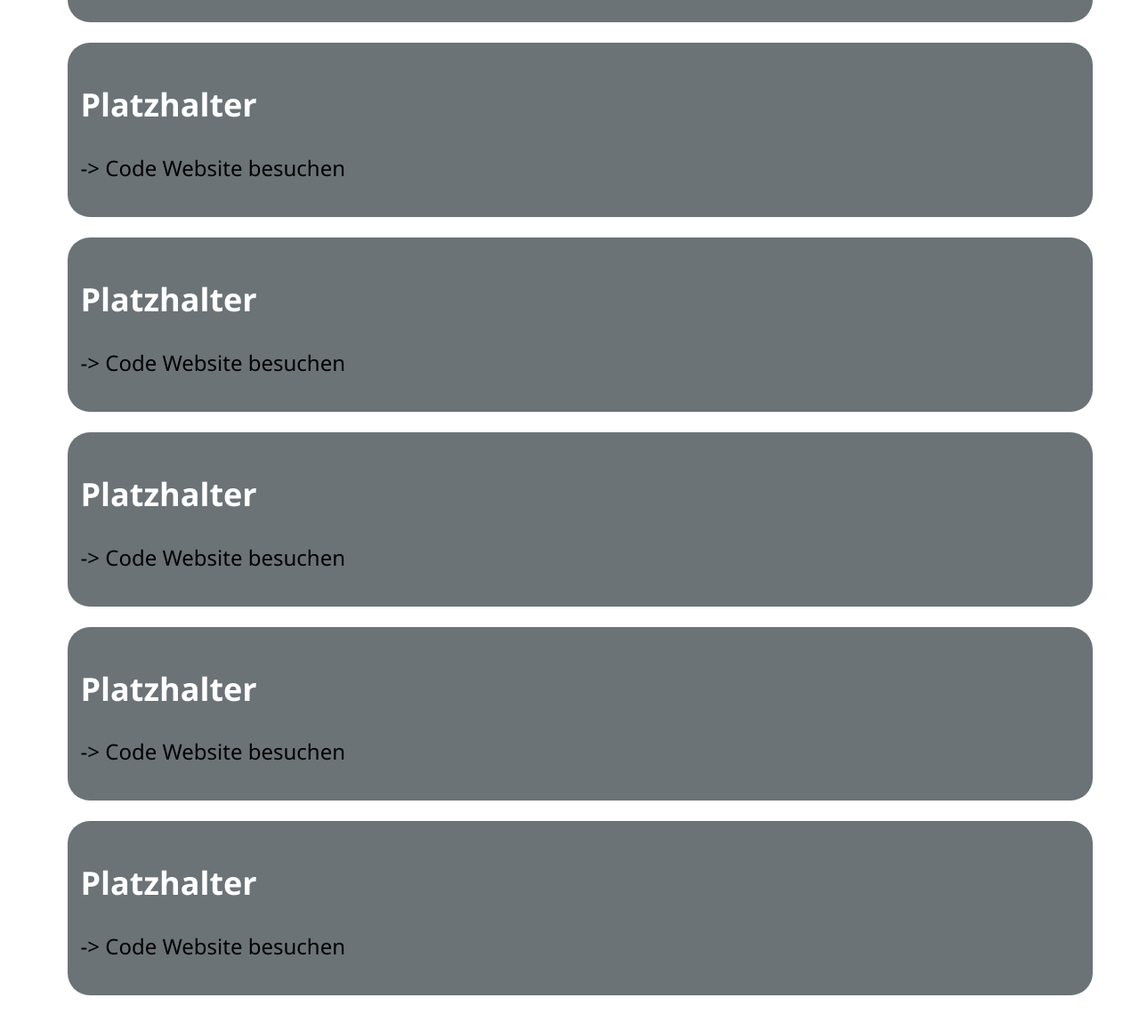
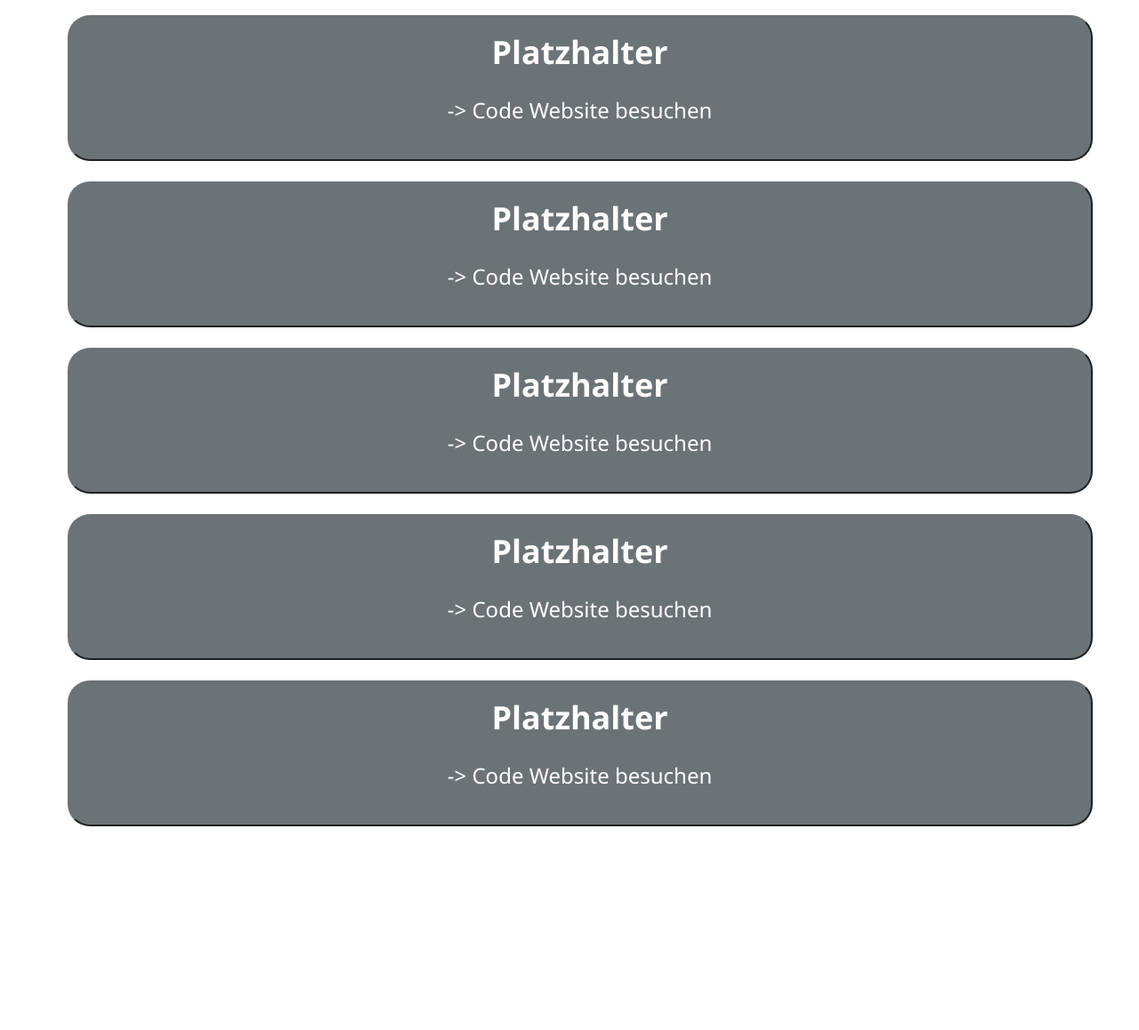
Before and after one commit to aCodingCube/NWT-Kurs.github.io, a plain HTML site: page index.html in a window 1280 px wide. Shown: the part 1725-2883 px from the top of the page at 89% size. After the commit the page ends 2729 px from the top, so only its background shows below. Drawn offline with Linux system fonts and the light colour scheme.

Commit message:
Updated CSS and HTML-Layout

```diff
--- a/index.html
+++ b/index.html
@@ -19,32 +19,35 @@
     </div>
 
     <div class="row">
-        <div class="column">
-            <h2 class="column-header">NWT Bierbrau-Programm</h2>
+        <button class="column" onclick="OpenInNewTab('https://github.com/aCodingCube/NWT-Bier')">
+            <span class="column-header">NWT Bierbrau-Programm</span>
             <p>-> Code Website besuchen</p>
-        </div>
+        </button>
 
-        <div class="column">
-            <h2 class="column-header">Platzhalter</h2>
+        <button class="column" onclick="OpenInNewTab('https://www.google.com')"">
+            <span class="column-header">Platzhalter</span>
             <p>-> Code Website besuchen</p>
-        </div>
+        </button>
 
-        <div class="column">
-            <h2 class="column-header">Platzhalter</h2>
+        <button class="column" onclick="OpenInNewTab('https://www.google.com')"">
+            <span class="column-header">Platzhalter</span>
             <p>-> Code Website besuchen</p>
-        </div>
-        <div class="column">
-            <h2 class="column-header">Platzhalter</h2>
+        </button>
+
+        <button class="column" onclick="OpenInNewTab('https://www.google.com')"">
+            <span class="column-header">Platzhalter</span>
             <p>-> Code Website besuchen</p>
-        </div>
-        <div class="column">
-            <h2 class="column-header">Platzhalter</h2>
+        </button>
+
+        <button class="column" onclick="OpenInNewTab('https://www.google.com')"">
+            <span class="column-header">Platzhalter</span>
             <p>-> Code Website besuchen</p>
-        </div>
-        <div class="column">
-            <h2 class="column-header">Platzhalter</h2>
+        </button>
+
+        <button class="column" onclick="OpenInNewTab('https://www.google.com')"">
+            <span class="column-header">Platzhalter</span>
             <p>-> Code Website besuchen</p>
-        </div>
+        </button>
     </div>
 
 </body>
--- a/script.js
+++ b/script.js
@@ -11,3 +11,8 @@ window.addEventListener('DOMContentLoaded',function() {
     console.log(numberOfEntries);
     this.document.getElementById("sub-heading").innerHTML += numberOfEntries;
 },false);
+
+function OpenInNewTab(url)
+{
+    window.open(url,'_blank').focus();
+}
--- a/style.css
+++ b/style.css
@@ -40,7 +40,8 @@ rgb hover 0, 104, 0
 
 .column-header
 {
-    color: white;
+    font-weight: bold;
+    font-size: 150%;
 }
 .column
 {
@@ -54,8 +55,51 @@ rgb hover 0, 104, 0
 
     /* elements */
     background-color: rgb(107, 115, 119);
+    border-color: rgb(107, 115, 119);
     border-radius: 25px;
     margin: 1%;
+    transition-duration: 0.4s;
+    color:rgb(255, 255, 255);
+}
+
+.column:hover
+{
+    background-color: white;
+    color: black;
+    cursor: pointer;
+    font-weight: bold;
+}
+
+.column:active
+{
+    background-color: rgb(115, 173, 28);
+}
+
+.column span
+{
+    cursor: pointer;
+    position: relative;
+    transition: 0.5s;
+}
+
+.column span::after
+{
+    content: '\00bb';
+    position: absolute;
+    opacity: 0;
+    top: 0;
+    right: -20px;
+    transition: 0.5s;
+}
+
+.column:hover span{
+    padding-right: 25px;
+}
+
+.column:hover span::after
+{
+    opacity: 1;
+    right: 0;
 }
 
 .row
```
